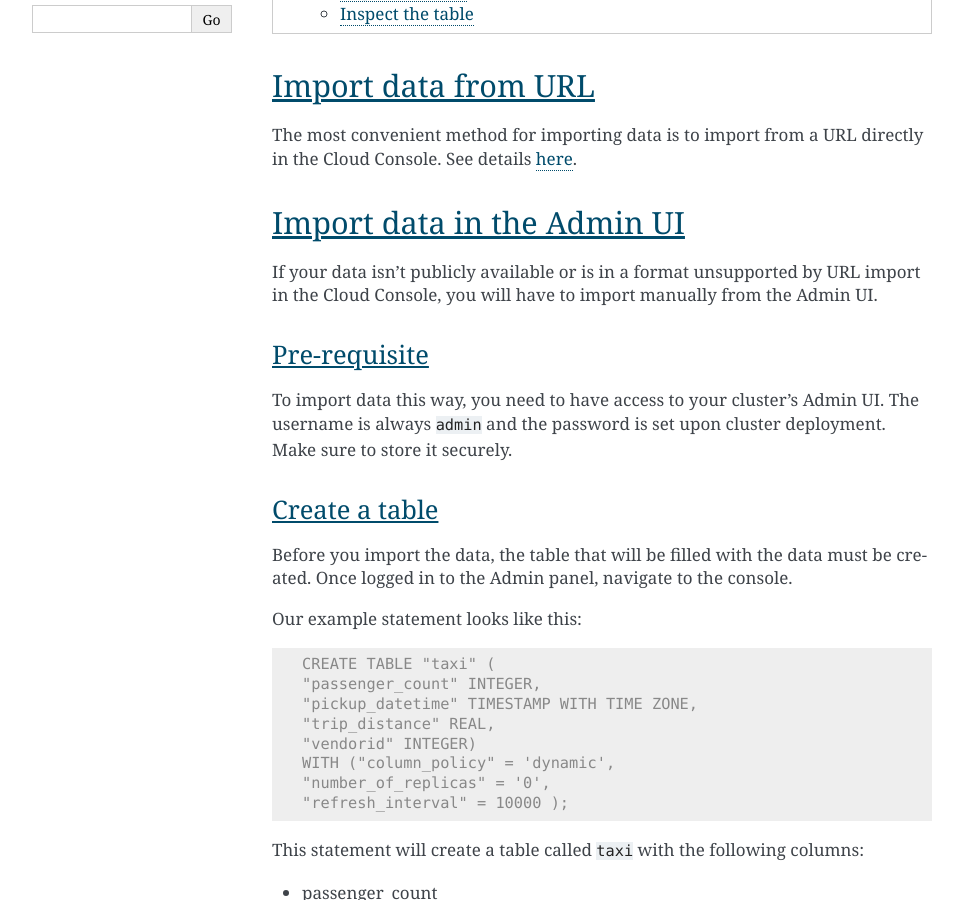
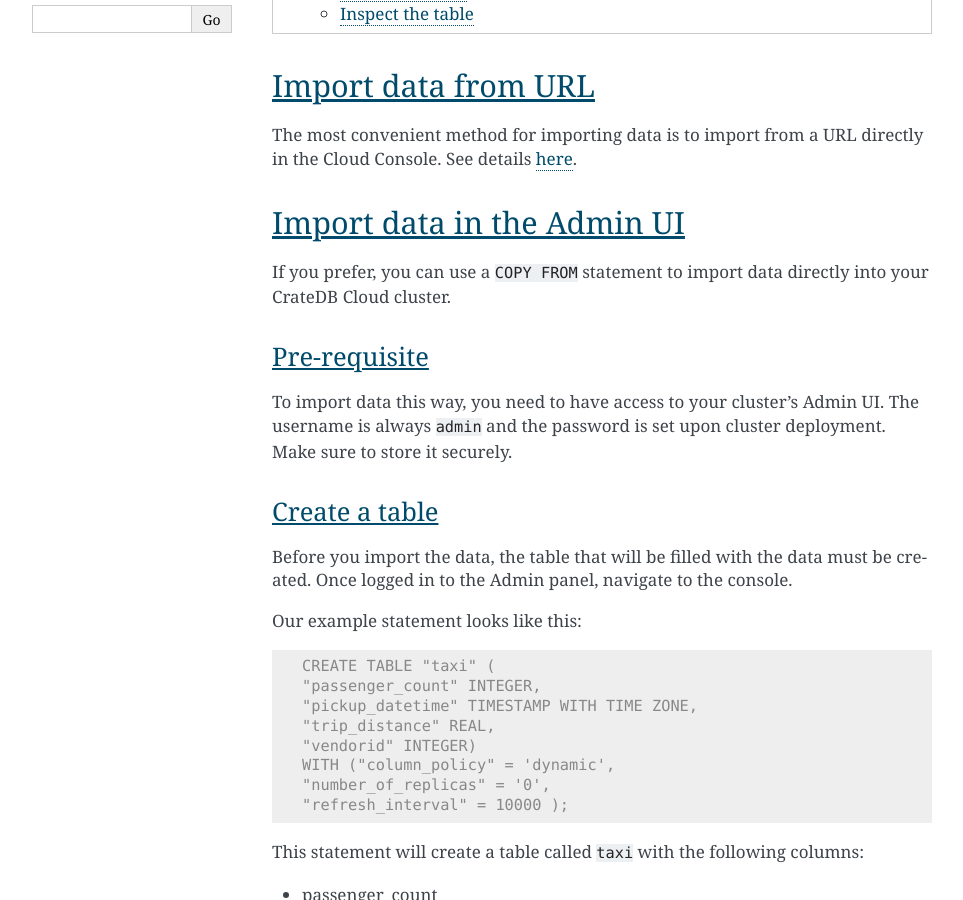
Before and after one commit to crate/cloud-howtos, a Sphinx documentation site: the page built from docs/import-data.rst, in a window 1280 px wide and 900 px high, scrolled down 390 px. Shown: the whole window, without its empty margins (148-1111 px from the left). Built offline with Sphinx 7.4.7, drawn with Linux system fonts in a browser that asks for light colours.

Commit message:
wording edit

```diff
--- a/docs/import-data.rst
+++ b/docs/import-data.rst
@@ -22,9 +22,8 @@ directly in the Cloud Console. See details `here`_.
 Import data in the Admin UI
 ---------------------------
 
-If your data isn't publicly available or is in a format unsupported by URL
-import in the Cloud Console, you will have to import manually from the Admin
-UI.
+If you prefer, you can use a ``COPY FROM`` statement to import data directly
+into your CrateDB Cloud cluster.
 
 .. _prerequisite:
 
```
